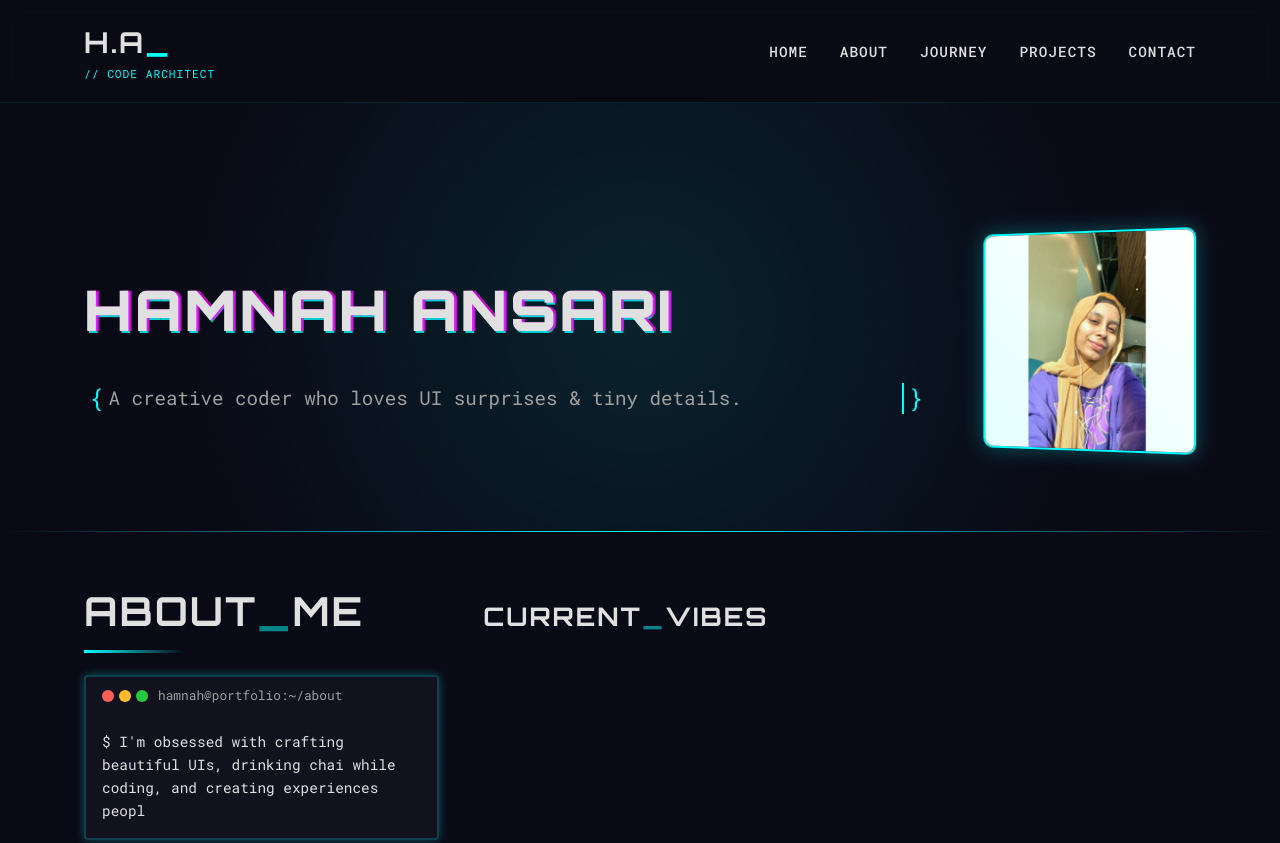
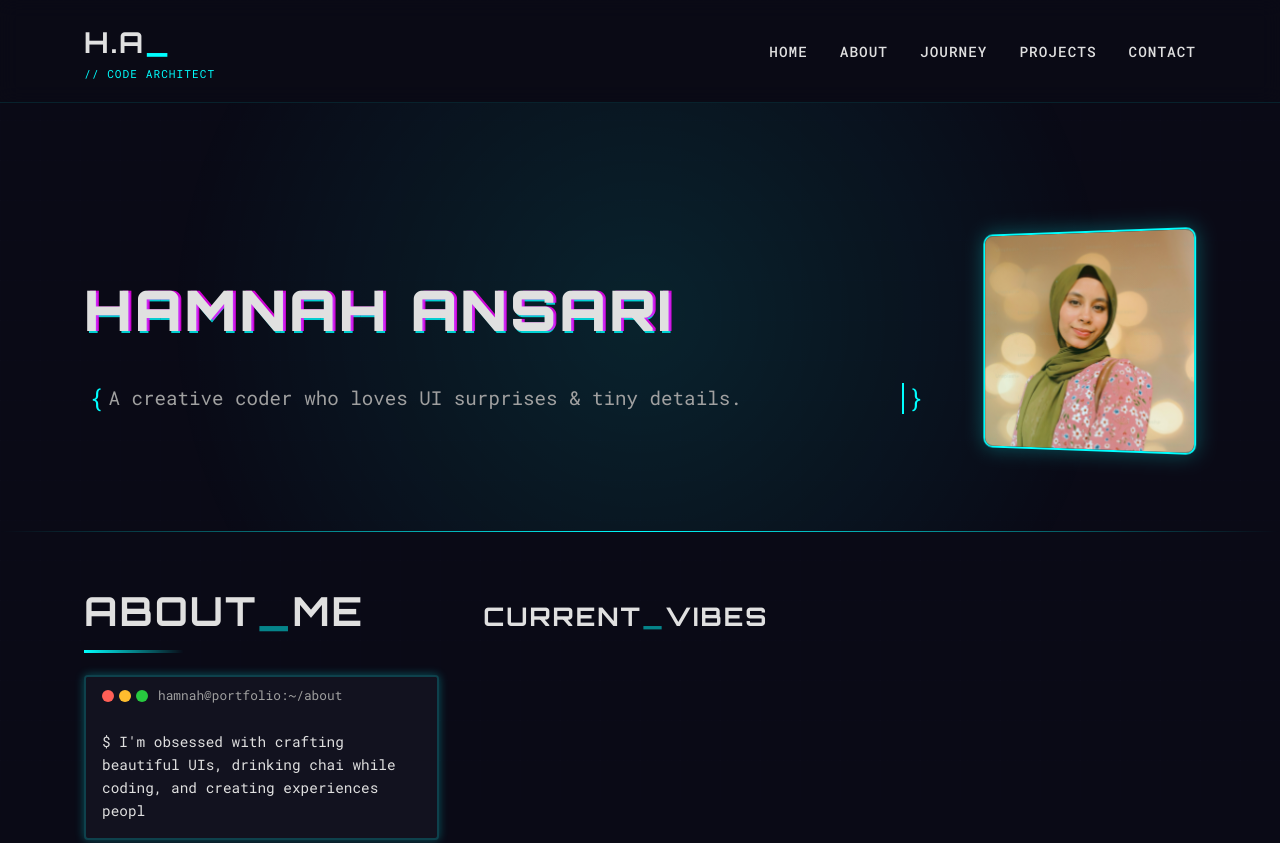
Before and after one commit to hamnahA/portfolio, a plain HTML site: page index.html in a window 1280 px wide. Shown: the top 843 px of the page. Drawn offline with Linux system fonts and the light colour scheme; no server answers.

Commit message:
second committ

```diff
--- a/index.html
+++ b/index.html
@@ -52,7 +52,7 @@
                 <div class="avatar-container">
                     <div class="avatar-frame">
                         <div class="avatar-glow"></div>
-                        <img src="photo-output.jpeg" alt="Hamnah Ansari" class="avatar">
+                        <img src="photo-output.jpg" alt="Hamnah Ansari" class="avatar">
                     </div>
                 </div>
             </div>
```
